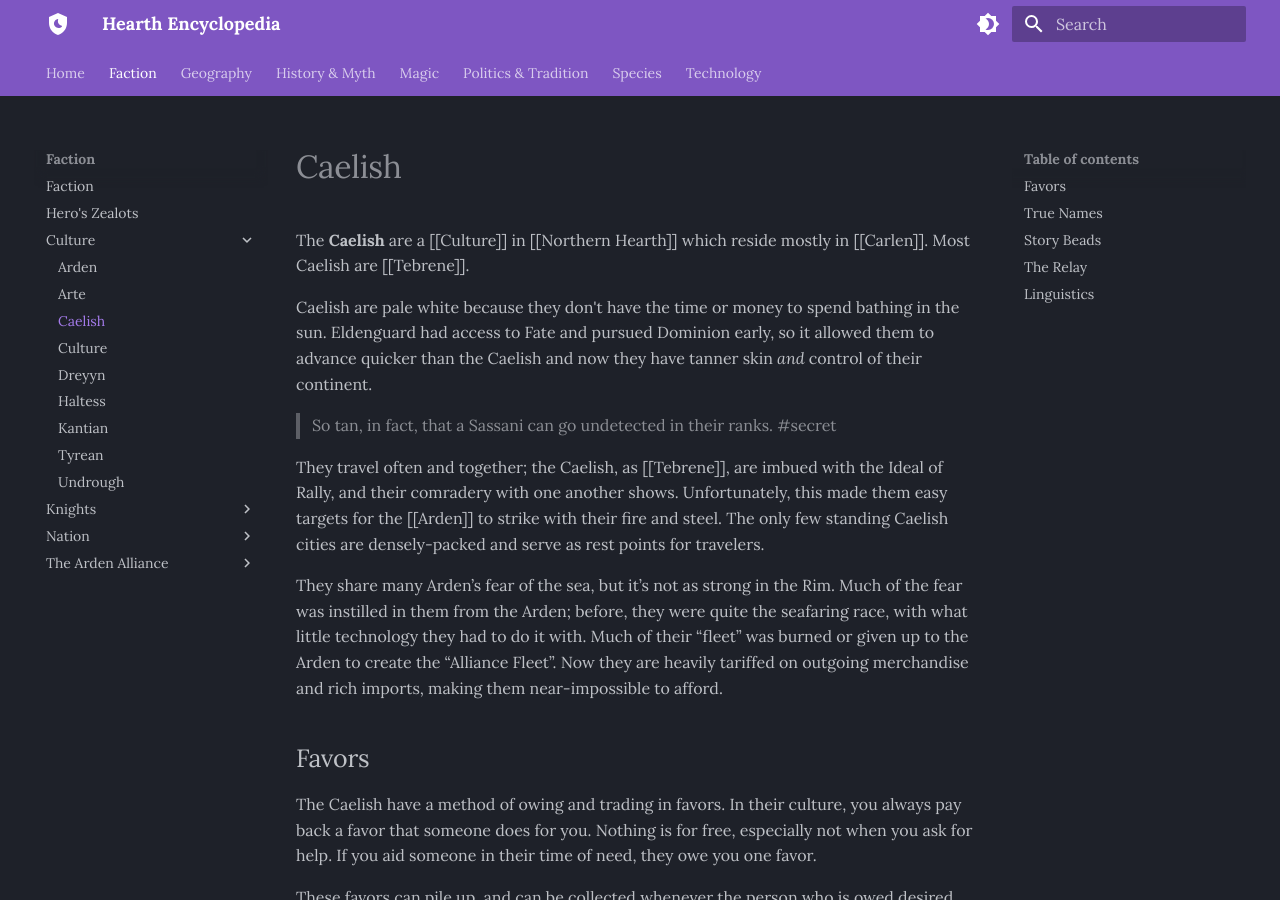
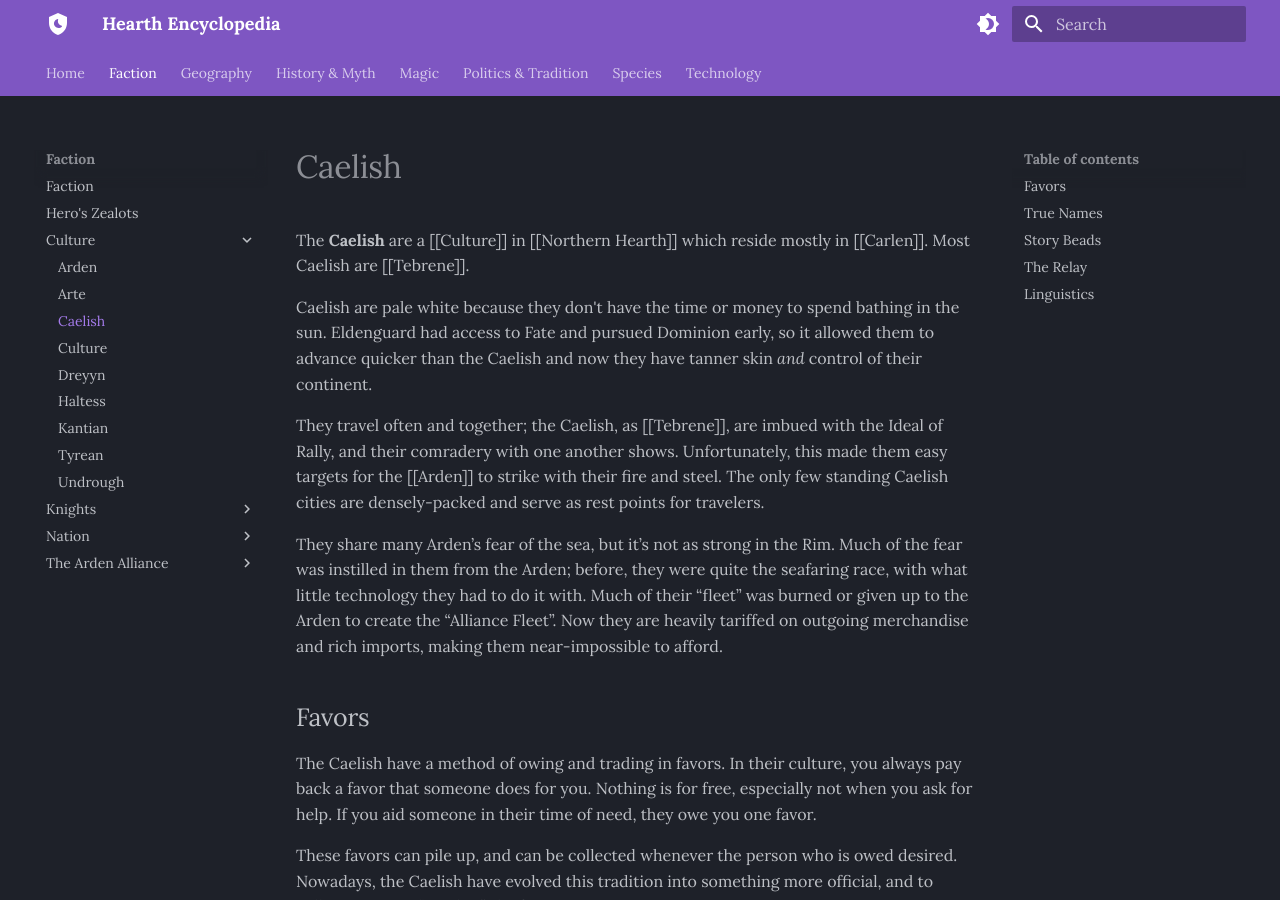
Before and after one commit to Mattlock0/mattlock0.github.io, an MkDocs documentation site: the page built from wiki/Faction/Culture/Caelish.md, in a window 1280 px wide and 900 px high. Built offline with MkDocs 1.6.1 and Material for MkDocs 9.7.7, drawn with Linux system fonts in a browser that asks for light colours.

Commit message:
whoops, missed one

```diff
--- a/wiki/Faction/Culture/Caelish.md
+++ b/wiki/Faction/Culture/Caelish.md
@@ -13,7 +13,6 @@
 
 Caelish are pale white because they don't have the time or money to spend bathing in the sun. Eldenguard had access to Fate and pursued Dominion early, so it allowed them to advance quicker than the Caelish and now they have tanner skin *and* control of their continent.
 
-> So tan, in fact, that a Sassani can go undetected in their ranks. #secret
 
 
 
```
